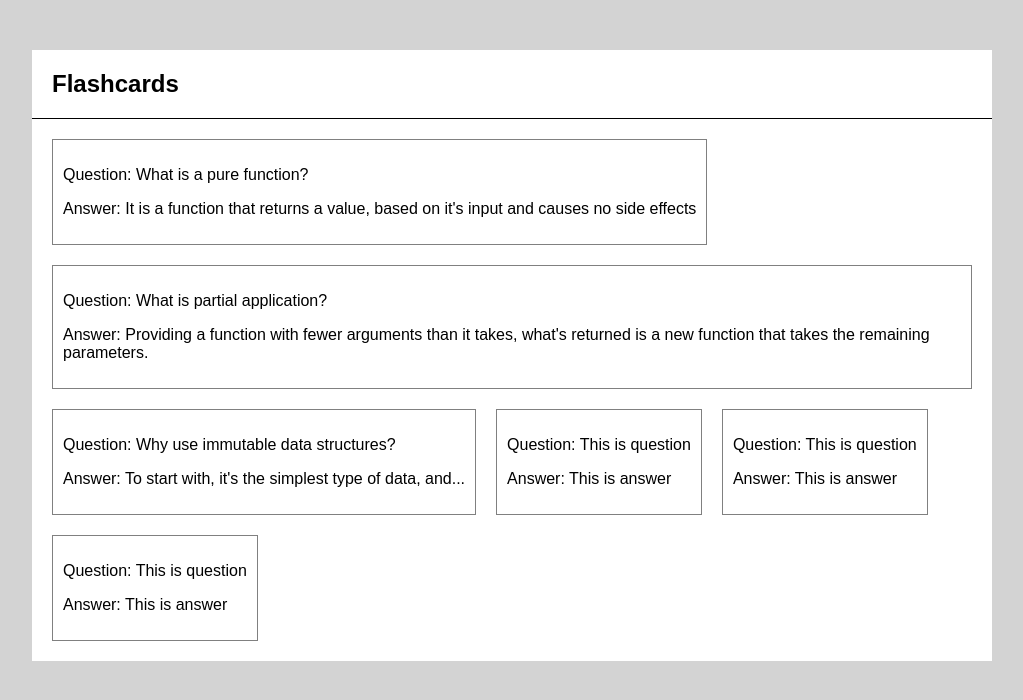
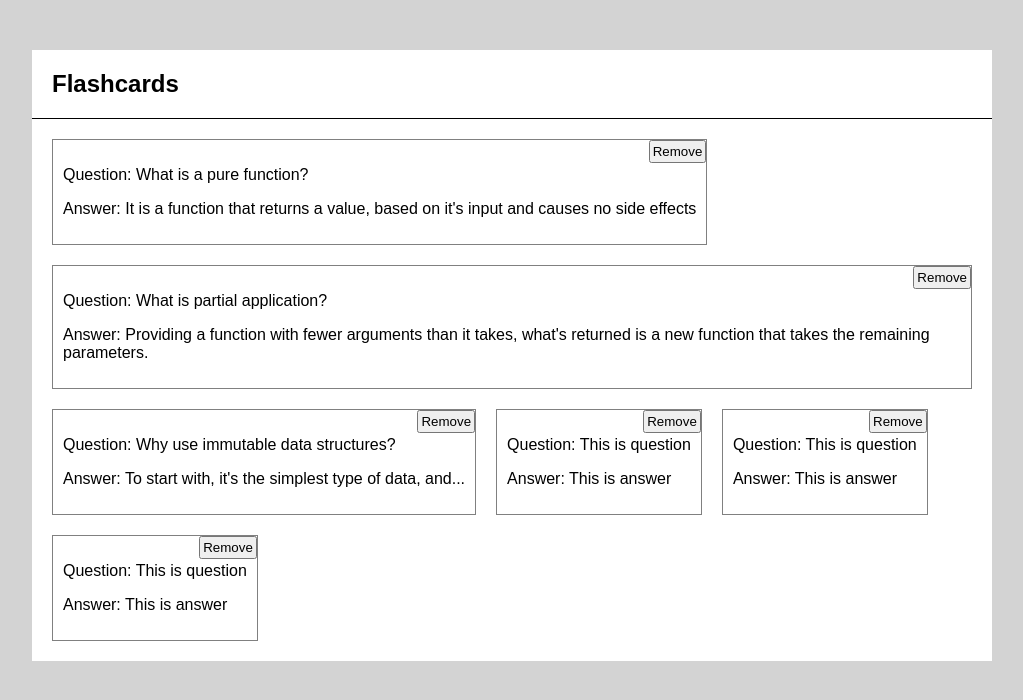
Before and after one commit to reed665/flashcards-demo-app, a Vue app: page /#/ in a window 1280 px wide. Shown: the top 700 px of the page, without its empty margins (128-1151 px from the left). Built offline with nearby package versions, Linux system fonts and the light colour scheme.

Commit message:
remove card button

```diff
--- a/src/components/CardItem.vue
+++ b/src/components/CardItem.vue
@@ -1,5 +1,7 @@
 <template>
   <li class="card-item">
+    <button class="btn-remove" @click="$emit('onRemove', data)">Remove</button>
+
     <p>Question: {{ data.question }}</p>
     <p>Answer: {{ data.answer }}</p>
   </li>
@@ -18,5 +20,14 @@ export default {
     padding: 10px;
     margin: 10px;
     border: 1px solid grey;
+    position: relative;
+  }
+
+  .btn-remove {
+    position: absolute;
+    right: 0;
+    top: 0;
+    padding: 2px;
+    cursor: pointer;
   }
 </style>
--- a/src/components/CardList.vue
+++ b/src/components/CardList.vue
@@ -1,6 +1,9 @@
 <template>
   <ul class="card-list">
-    <card-item v-for="(card, idx) of data" :key="idx" :data="card"></card-item>
+    <card-item v-for="(card, idx) of data" :key="idx"
+      :data="card"
+      @onRemove="$emit('onRemove', { card: $event, idx })"
+    />
   </ul>
 </template>
 
--- a/src/views/Home.vue
+++ b/src/views/Home.vue
@@ -2,7 +2,7 @@
   <div class="home">
     <h2 class="title">Flashcards</h2>
     <!-- <img src="../assets/logo.png"> -->
-    <card-list :data="cards" />
+    <card-list :data="cards" @onRemove="removeCard" />
   </div>
 </template>
 
@@ -35,6 +35,11 @@ export default {
     return {
       cards,
     }
+  },
+  methods: {
+    removeCard ({ card, idx }) {
+      this.cards = this.cards.filter((card, index) => index !== idx)
+    }
   }
 }
 </script>
```
